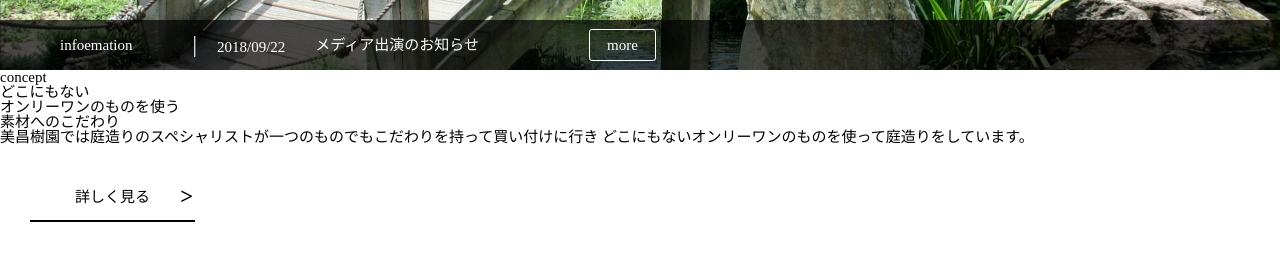
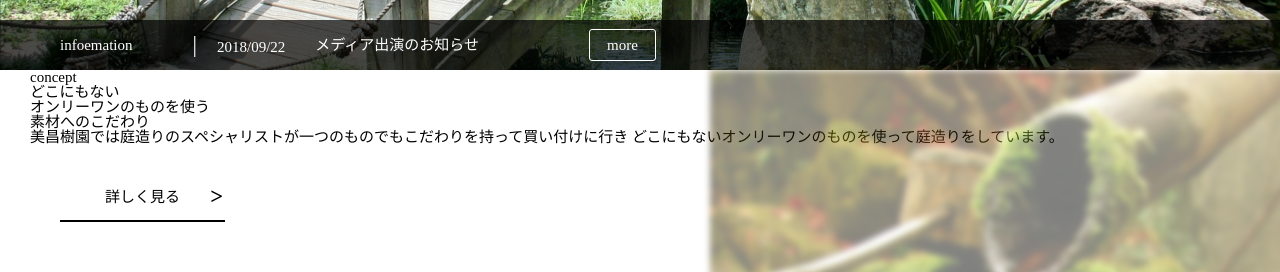
Before and after one commit to onond05/onond-gym, a plain HTML site: page garden/index.html in a window 1280 px wide. Shown: the part 530-802 px from the top of the page. Drawn offline with Linux system fonts and the light colour scheme.

Commit message:
背景画像の設置

```diff
--- a/garden/index.html
+++ b/garden/index.html
@@ -12,6 +12,7 @@
     <link href="style/object/project/slide.css" rel="stylesheet" type="text/css">
     <link href="style/object/project/information.css" rel="stylesheet" type="text/css">
     <link href="style/object/component/button.css" rel="stylesheet" type="text/css">
+    <link href="style/object/project/concept.css" rel="stylesheet" type="text/css">
     <meta name="viewport" content="width=device-width,initial-scale=1">
 </head>
 
@@ -53,6 +54,7 @@
 
     <div class="p-main__page">
         <div class="p-concept">
+            <div class="p-concept__img"></div>
             <h2 class="p-concept__title">concept</h2>
             <div class="p-concept__catch">どこにもない<br>
                 オンリーワンのものを使う<br>
--- a/garden/style/object/project/concept.css
+++ b/garden/style/object/project/concept.css
@@ -0,0 +1,21 @@
+
+.p-concept{
+    position: relative;
+    width: 100%;
+    height: 600px;
+    margin: 0 30px;
+}
+
+.p-concept__img {
+  background-image: url(/garden/img/img__1.jpg);
+  /* object-fit: cover; */
+  overflow: hidden;
+  background-size: cover;
+  height: 600px;
+  width: 600px;
+  text-align: left;
+  position: absolute;
+  right: 0;
+  opacity: 0.5;
+  filter: blur(3px);
+}
```
Also changed, not shown: 1 other file.
